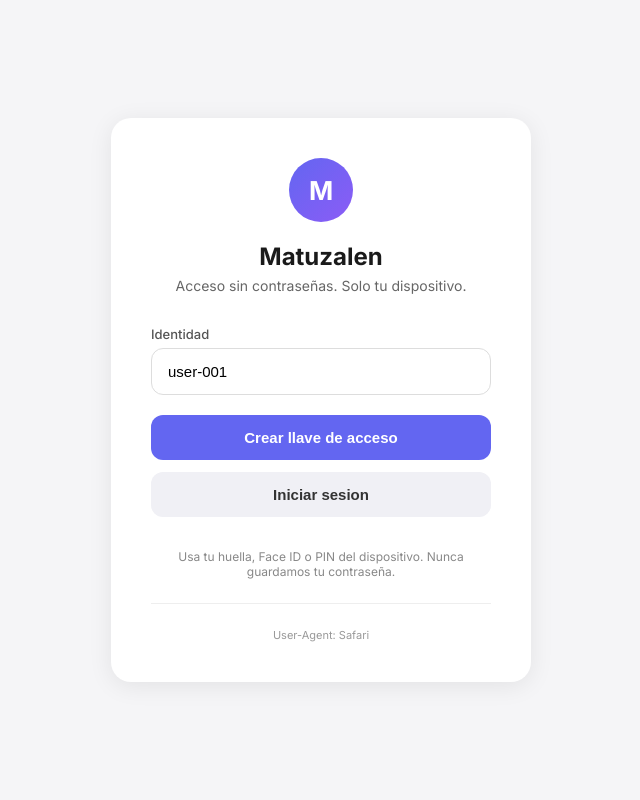
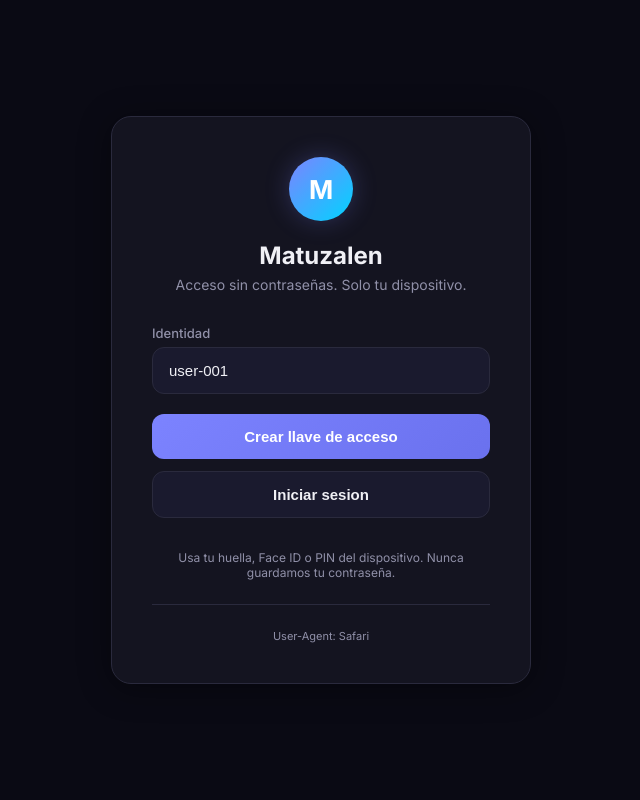
Before and after one commit to JoniCore-X/Matuzalen-AGI, a Django app: page /login/ in a window 1280 px wide. Shown: the whole page, without its empty margins (319-959 px from the left). Run offline with Django 3.2, Linux system fonts and the light colour scheme; parts of the project's set-up code (start-up, migrations or seed data) failed here and were passed over.

Commit message:
Apply dark theme to FIDO2 login page
- Switch colors to dark palette: #0a0a14 background, #141420 card
- Add CSS variables for accent, muted, success, danger
- Update buttons, inputs, status messages and note for dark mode

Generated with [Devin](https://devin.ai)

Co-Authored-By: Devin <158243242+devin-ai-integration[bot]@users.noreply.github.com>

```diff
--- a/cognitive-core/templates/login.html
+++ b/cognitive-core/templates/login.html
@@ -8,10 +8,23 @@
     <style>
         * { margin: 0; padding: 0; box-sizing: border-box; }
 
+        :root {
+            --bg: #0a0a14;
+            --surface: #141420;
+            --surface-2: #1a1a2e;
+            --border: #2a2a3d;
+            --text: #f0f0f5;
+            --muted: #9090a8;
+            --accent: #7c83ff;
+            --accent-2: #00d4ff;
+            --success: #00e676;
+            --danger: #ff5252;
+        }
+
         body {
             font-family: 'Inter', -apple-system, BlinkMacSystemFont, 'Segoe UI', sans-serif;
-            background: #f5f5f7;
-            color: #1a1a1a;
+            background: var(--bg);
+            color: var(--text);
             min-height: 100vh;
             display: flex;
             align-items: center;
@@ -20,9 +33,10 @@
         }
 
         .card {
-            background: #fff;
+            background: var(--surface);
+            border: 1px solid var(--border);
             border-radius: 20px;
-            box-shadow: 0 4px 24px rgba(0,0,0,0.08);
+            box-shadow: 0 4px 32px rgba(0,0,0,0.4);
             width: 100%;
             max-width: 420px;
             padding: 40px;
@@ -33,7 +47,7 @@
             width: 64px;
             height: 64px;
             border-radius: 50%;
-            background: linear-gradient(135deg, #6366f1, #8b5cf6);
+            background: linear-gradient(135deg, var(--accent), var(--accent-2));
             color: #fff;
             display: flex;
             align-items: center;
@@ -41,10 +55,11 @@
             font-weight: 700;
             font-size: 26px;
             margin: 0 auto 20px;
+            box-shadow: 0 0 24px rgba(124, 131, 255, 0.25);
         }
 
         h1 { font-size: 24px; font-weight: 700; margin-bottom: 6px; }
-        .subtitle { font-size: 14px; color: #666; margin-bottom: 32px; }
+        .subtitle { font-size: 14px; color: var(--muted); margin-bottom: 32px; }
 
         .input-group {
             text-align: left;
@@ -55,21 +70,23 @@
             display: block;
             font-size: 13px;
             font-weight: 500;
-            color: #555;
+            color: var(--muted);
             margin-bottom: 6px;
         }
 
         .input-group input {
             width: 100%;
             padding: 14px 16px;
-            border: 1px solid #ddd;
+            background: var(--surface-2);
+            border: 1px solid var(--border);
             border-radius: 12px;
+            color: var(--text);
             font-size: 15px;
             outline: none;
-            transition: border-color 0.2s;
+            transition: all 0.2s;
         }
 
-        .input-group input:focus { border-color: #6366f1; }
+        .input-group input:focus { border-color: var(--accent); }
 
         .btn {
             width: 100%;
@@ -83,13 +100,20 @@
             transition: all 0.2s;
         }
 
-        .btn-primary { background: #6366f1; color: #fff; }
-        .btn-primary:hover { background: #5558e0; }
+        .btn-primary {
+            background: linear-gradient(135deg, var(--accent), #6a71ee);
+            color: #fff;
+        }
+        .btn-primary:hover { opacity: 0.92; }
 
-        .btn-secondary { background: #f0f0f5; color: #333; }
-        .btn-secondary:hover { background: #e4e4f0; }
+        .btn-secondary {
+            background: var(--surface-2);
+            color: var(--text);
+            border: 1px solid var(--border);
+        }
+        .btn-secondary:hover { border-color: var(--accent); }
 
-        .btn:disabled { background: #ccc; cursor: not-allowed; }
+        .btn:disabled { background: #3a3a55; color: #888; cursor: not-allowed; }
 
         .status {
             margin-top: 16px;
@@ -100,21 +124,21 @@
         }
 
         .status.show { display: block; }
-        .status.info { background: #eef2ff; color: #4f46e5; }
-        .status.success { background: #dcfce7; color: #166534; }
-        .status.error { background: #fee2e2; color: #991b1b; }
+        .status.info { background: rgba(0, 212, 255, 0.1); color: var(--accent-2); border: 1px solid rgba(0, 212, 255, 0.2); }
+        .status.success { background: rgba(0, 230, 118, 0.1); color: var(--success); border: 1px solid rgba(0, 230, 118, 0.2); }
+        .status.error { background: rgba(255, 82, 82, 0.1); color: #ff8585; border: 1px solid rgba(255, 82, 82, 0.2); }
 
         .fingerprint {
             margin-top: 24px;
             padding-top: 24px;
-            border-top: 1px solid #eee;
+            border-top: 1px solid var(--border);
             font-size: 11px;
-            color: #999;
+            color: var(--muted);
         }
 
         .note {
             font-size: 12px;
-            color: #888;
+            color: var(--muted);
             margin-top: 20px;
         }
     </style>
```
